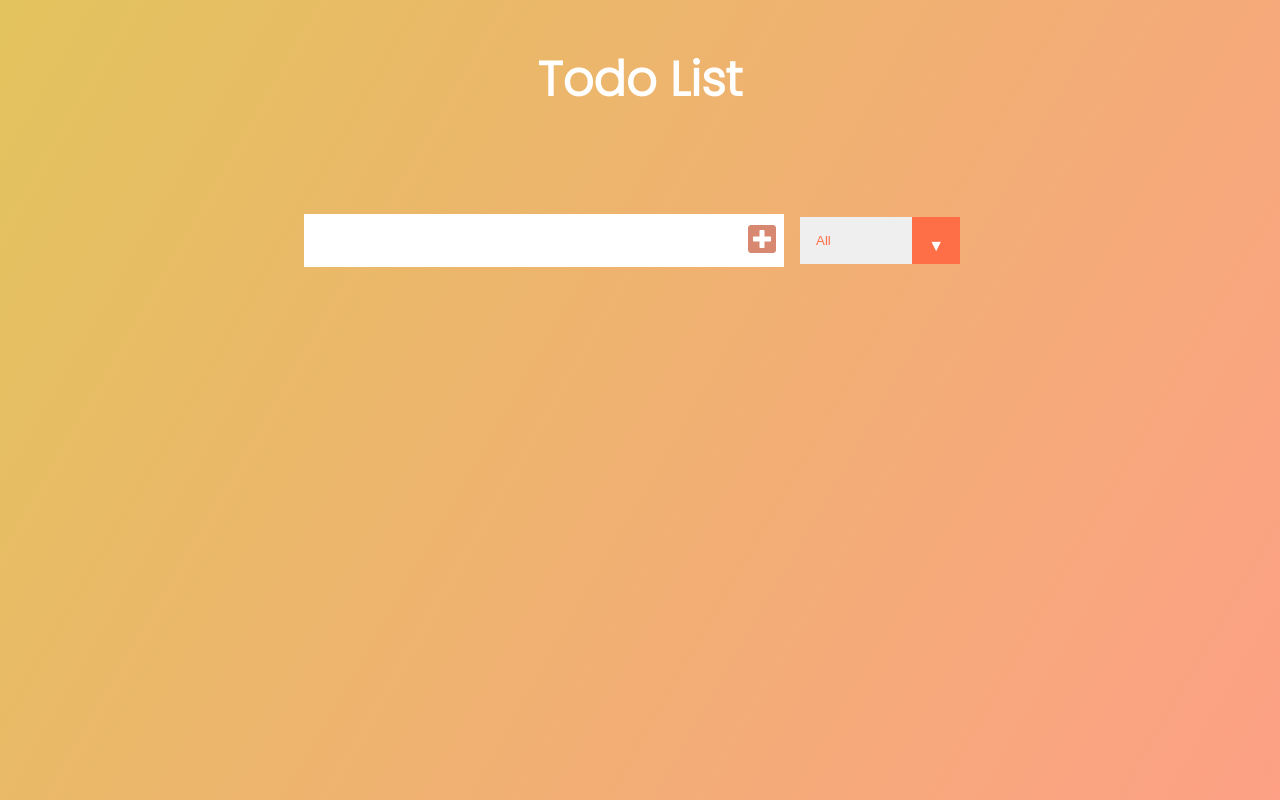
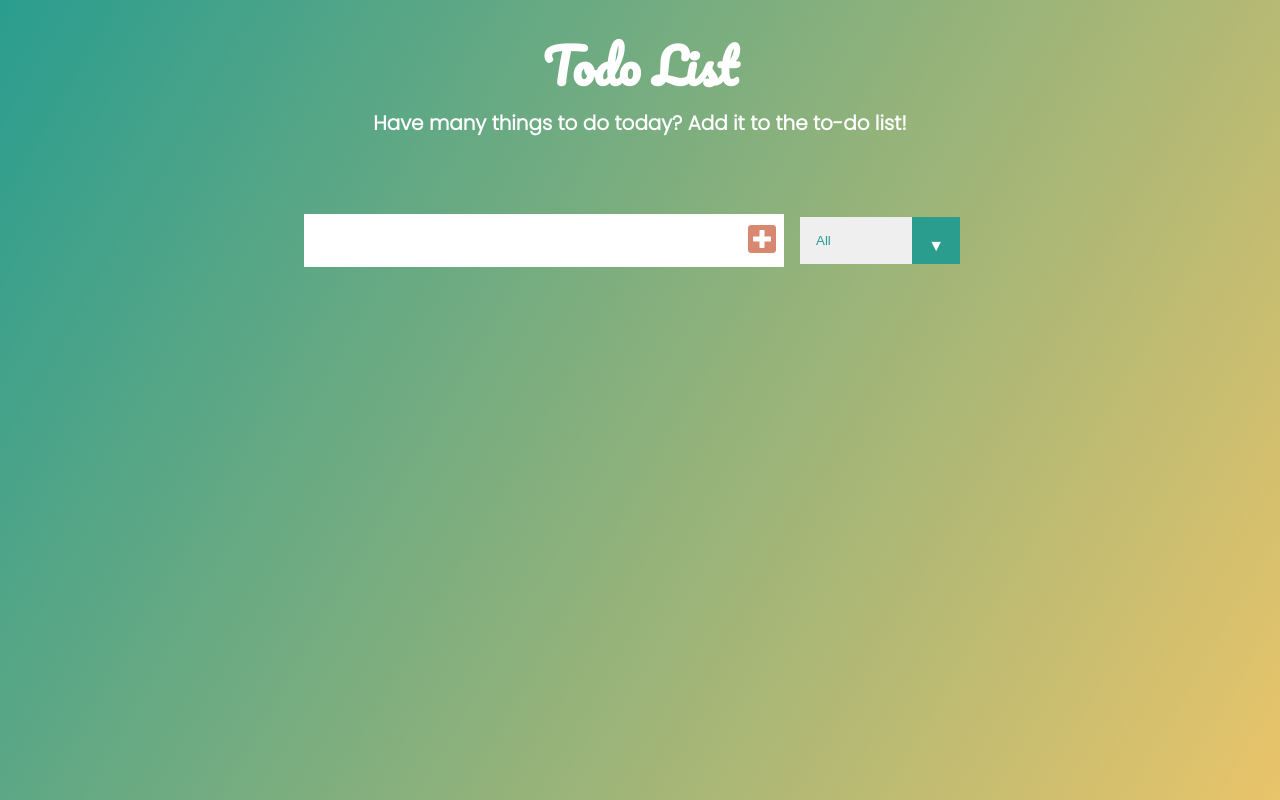
Before and after one commit to Samanthags/Todo_List, a plain HTML site: page index.html in a window 1280 px wide. Drawn offline with Linux system fonts and the light colour scheme.

Commit message:
minor changes
-color
-font

```diff
--- a/index.html
+++ b/index.html
@@ -4,6 +4,7 @@
     <meta charset="UTF-8">
     <meta name="viewport" content="width=device-width, initial-scale=1.0">
     <link href="https://fonts.googleapis.com/css2?family=Poppins:wght@300&display=swap" rel="stylesheet">
+    <link href="https://fonts.googleapis.com/css2?family=Pacifico&display=swap" rel="stylesheet">
     <link rel="stylesheet" href="https://cdnjs.cloudflare.com/ajax/libs/font-awesome/5.13.0/css/all.min.css" integrity="sha256-h20CPZ0QyXlBuAw7A+KluUYx/3pK+c7lYEpqLTlxjYQ=" crossorigin="anonymous" />
     <link rel="stylesheet" href="./style.css">
 
@@ -11,9 +12,16 @@
 </head>
 <body>
 
+
+
     <header>
-        <h1>Todo List</h1>
+        <div>
+            <h1>Todo List</h1>
+            <h5>Have many things to do today? Add it to the to-do list!</h5>
+        </div>
     </header>
+
+
 
     <form>
         <input type="text" class="todo-input"/>
--- a/style.css
+++ b/style.css
@@ -5,7 +5,7 @@
 }
 
 body{
-    background: linear-gradient(120deg, #e2c35d, #fda085);
+    background: linear-gradient(120deg, #2A9D8F, #E9C46A);
     color:white;
     font-family: "Poppins", sans-serif;
     min-height: 100vh;
@@ -22,6 +22,16 @@ header, form{
     align-items: center;
 }
 
+h1{
+    text-align: center;
+    font-family: 'Pacifico', cursive;
+}
+
+h5{
+    font-family: "Poppins", sans-serif;
+}
+
+
 form input, form button{
     padding: 0.5rem;
     font-size: 2rem;
@@ -37,7 +47,7 @@ form button{
     transition: all 0.3s ease;
 }
 form button:hover{
-    background: #d88771;
+    background: #2A9D8F;
     color: white;
 }
 
@@ -68,7 +78,7 @@ form button:hover{
 }
 
 .trash-btn, .complete-btn{
-    background: #ff6f47;
+    background: #2A9D8F;
     color: white;
     border: none;
     padding: 1rem;
@@ -114,7 +124,7 @@ select{
 }
 
 select{
-    color: #ff6f47;
+    color: #2A9D8F;
     width: 10rem;
     cursor: pointer;
     padding: 1rem;
@@ -123,7 +133,7 @@ select{
 .select::after{
     content: "\25BC";
     position: absolute;
-    background: #ff6f47;
+    background: #2A9D8F;
     top: 0;
     right: 0;
     padding: 1rem;
@@ -133,5 +143,5 @@ select{
 
 .select:hover::after{
     background: white;
-    color: #ff6f47;
+    color: #2A9D8F;
 }
```
Also changed, not shown: images/herobg.jpg (added).
